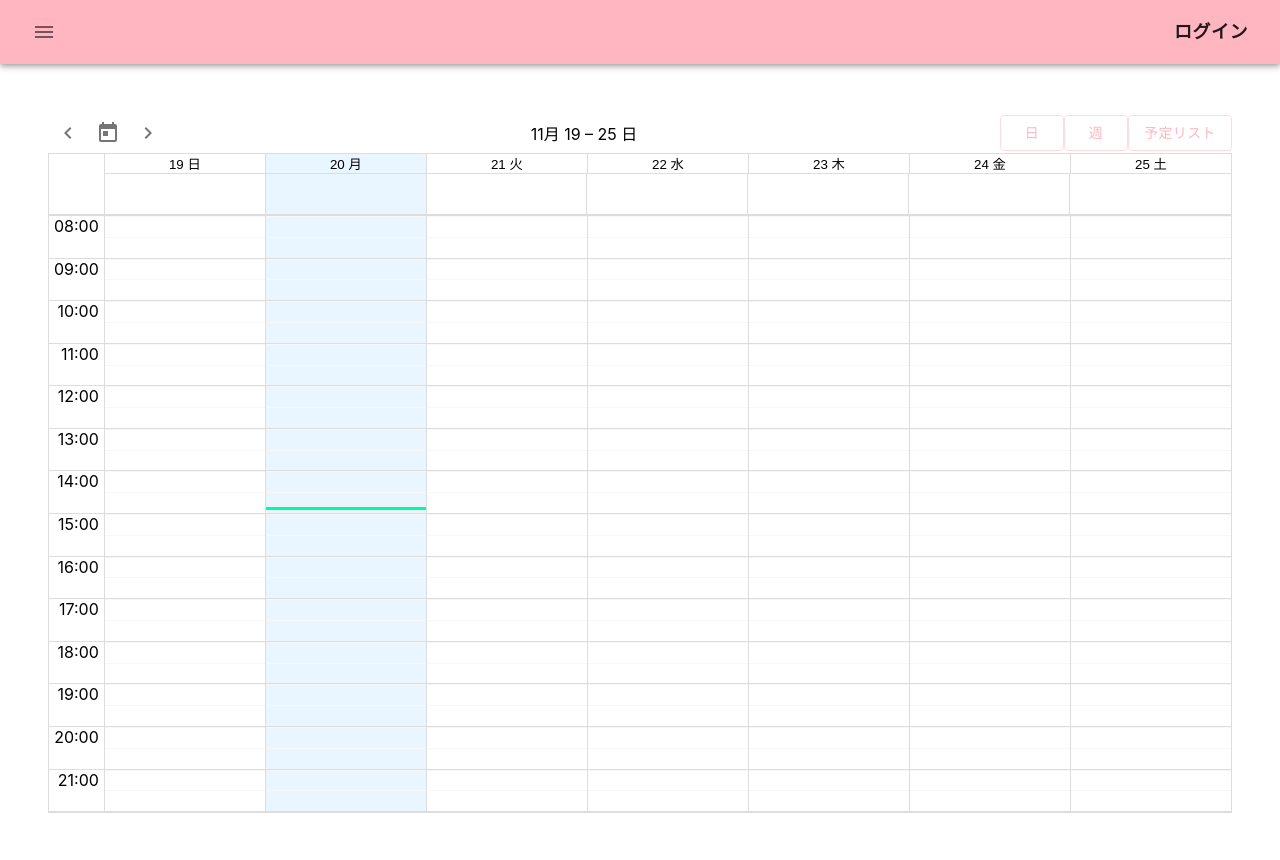
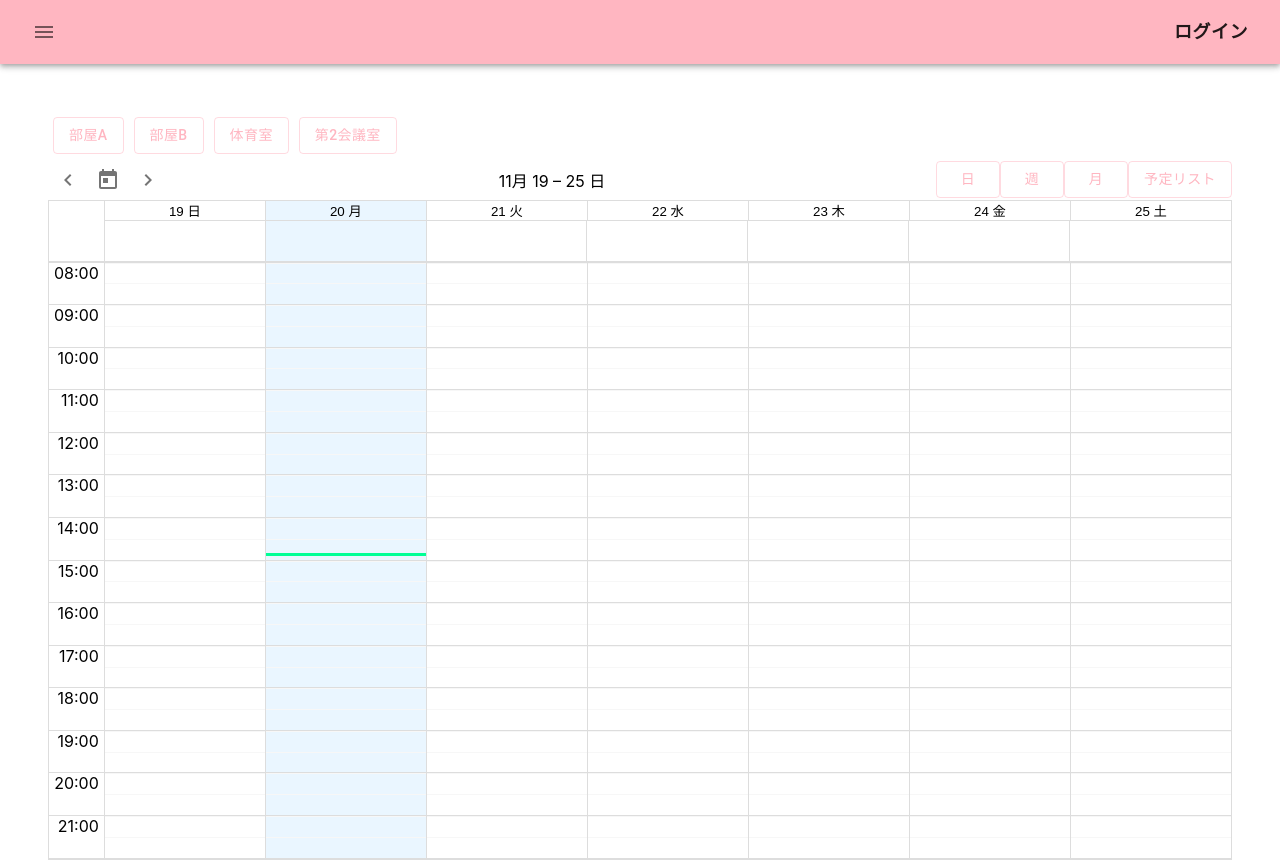
Before and after one commit to MiyoKouseki/sakuragaoka-yoyaku, a React (Create React App) app: page / in a window 1280 px wide. Before the commit the page ends 813 px from the top, so only its background shows below. Built offline with nearby package versions, Linux system fonts and the light colour scheme; no server answers; the database is empty.

Commit message:
feat: 部屋名でフィルター可能にした。

```diff
--- a/src/components/NavigationBar.tsx
+++ b/src/components/NavigationBar.tsx
@@ -46,7 +46,7 @@ const NavigationBar: React.FC = () => {
                 {renderMenuLink("/", <HomeIcon />, handleMobileMenuToggle)}
                 {renderMenuLink("/rooms/list", "部屋", handleMobileMenuToggle)}
                 {user && renderMenuLink("/organization/list","団体",handleMobileMenuToggle)}
-                {user && renderMenuLink("/reservation/list","予約",handleMobileMenuToggle)}
+                {user && renderMenuLink("/reservations/list","予約",handleMobileMenuToggle)}
             </List>
         </Drawer>
     );
--- a/src/components/calendarFeatures/CustomEventCalendarHeader.tsx
+++ b/src/components/calendarFeatures/CustomEventCalendarHeader.tsx
@@ -43,6 +43,7 @@ const CustomHeader: React.FC<ToolbarProps> = ({ label, onNavigate, onView, view
         <Grid item>
             {renderButton('day', '日', view, onView)}
             {renderButton('week', '週', view, onView)}
+            {renderButton('month', '月', view, onView)}
             {renderButton('agenda', '予定リスト', view, onView)}
         </Grid>
     </Grid>
--- a/src/components/calendarFeatures/EventCalendar.tsx
+++ b/src/components/calendarFeatures/EventCalendar.tsx
@@ -1,6 +1,6 @@
 // EventCalendar.tsx
 
-import React, { useEffect, useState } from 'react';
+import React from 'react';
 import { Calendar, momentLocalizer, View } from 'react-big-calendar';
 import moment from 'moment';
 import 'moment/locale/ja';
@@ -8,37 +8,29 @@ import 'react-big-calendar/lib/css/react-big-calendar.css';
 import '../../styles/EventCalendarStyles.css';
 import { useMediaQuery } from '@mui/material';
 import CustomHeader from './CustomEventCalendarHeader';
-import { fetchEvents } from '../../services/fetchEvents';
-
+import { Event } from '../../interfaces/Entity';
 moment.locale('ja');
 
-interface Event {
-  id: string;
-  title: string;
-  start: Date;
-  end: Date;
+interface EventCalendarProps {
+  events: Event[];
+  eventColors: Record<string, string>; // eventColors の型を変更
 }
 
 const localizer = momentLocalizer(moment);
-const SMALL_SCREEN_SIZE = 800; // マジックナンバーを定数に置き換え
+const SMALL_SCREEN_SIZE = 800;
 
-const EventCalendar: React.FC = () => {
-  const [events, setEvents] = useState<Event[]>([]);
+const EventCalendar: React.FC<EventCalendarProps> = ({ events, eventColors }) => {
   const isSmallScreen = useMediaQuery(`(max-width:${SMALL_SCREEN_SIZE}px)`);
   const defaultView: View = isSmallScreen ? 'day' : 'week';
 
-
-  useEffect(() => {
-    const loadEvents = async () => {
-      try {
-        const fetchedEvents = await fetchEvents();
-        setEvents(fetchedEvents);
-      } catch (error) {
-        // ユーザーにエラーを通知するロジックをここに追加
-      }
+  const eventStyleGetter = (event: Event) => {
+    const backgroundColor = eventColors[event.roomName];
+    return {
+      style: {
+        backgroundColor,
+      },
     };
-    loadEvents();
-  }, []);
+  };
 
   return (
     <div style={{ height: '700px' }}>
@@ -52,6 +44,7 @@ const EventCalendar: React.FC = () => {
         components={{ toolbar: CustomHeader }}
         min={new Date(0, 0, 0, 8, 0, 0)}
         max={new Date(0, 0, 0, 22, 0, 0)}
+        eventPropGetter={eventStyleGetter}
       />
     </div>
   );
--- a/src/pages/YoyakuPage.tsx
+++ b/src/pages/YoyakuPage.tsx
@@ -1,12 +1,80 @@
 // YoyakuPage.tsx
-import React from 'react';
+import React, { useEffect, useState, useMemo } from 'react';
 import EventCalendar from '../components/calendarFeatures/EventCalendar';
 import Container from '@mui/material/Container';
+import { fetchEvents } from '../services/fetchEvents';
+import { Event } from '../interfaces/Entity';
+import Button from '@mui/material/Button';
+import '../styles/EventCalendarStyles.css';
 
 const YoyakuPage: React.FC = () => {
+  const [events, setEvents] = useState<Event[]>([]);
+  const availableRoomNames = useMemo(() => ['部屋A', '部屋B', '体育室', '第2会議室'], []);
+  const buttonColors = useMemo(() => ['red', 'blue', 'green'], []);
+  const [selectedRoomNames, setSelectedRoomNames] = useState<string[]>([]);
+  const [selectedColors, setSelectedColors] = useState<string[]>([]);
+
+  const roomColors = useMemo(() => {
+    return availableRoomNames.reduce((acc, roomName, index) => {
+      acc[roomName] = buttonColors[index % buttonColors.length];
+      return acc;
+    }, {} as Record<string, string>);
+  }, [availableRoomNames, buttonColors]);
+
+  useEffect(() => {
+    const loadEvents = async () => {
+      try {
+        const fetchedEvents = await fetchEvents({ collectionName: 'reservations' });
+        const filteredEvents = fetchedEvents.filter(event =>
+          selectedRoomNames.includes(event.roomName)
+        );
+        setEvents(filteredEvents);
+      } catch (error) {
+        // エラー処理
+      }
+    };
+    loadEvents();
+    setSelectedColors(selectedRoomNames.map(roomName => roomColors[roomName]));
+  }, [selectedRoomNames, roomColors]);
+
+  const handleRoomSelect = (roomName: string) => {
+    setSelectedRoomNames(prev => {
+      if (prev.includes(roomName)) {
+        return prev.filter(name => name !== roomName);
+      } else {
+        return prev.length < 3 ? [...prev, roomName] : prev;
+      }
+    });
+
+    setSelectedColors(prev => {
+      const index = selectedRoomNames.length % buttonColors.length;
+      return [...prev, buttonColors[index]];
+    });
+  };
+
+
+
   return (
     <Container>
-      <EventCalendar />
+      <div>
+        {availableRoomNames.map((roomName, index) => (
+          <Button
+            key={index}
+            variant={selectedRoomNames.includes(roomName) ? "contained" : "outlined"}
+            style={{
+              backgroundColor: selectedRoomNames.includes(roomName)
+                ? selectedColors[selectedRoomNames.indexOf(roomName)]
+                : undefined,
+              color: selectedRoomNames.includes(roomName) ? 'white' : undefined,
+              margin: '5px',
+            }}
+            onClick={() => handleRoomSelect(roomName)}
+          >
+            {roomName}
+          </Button>
+        ))}
+      </div>
+      <EventCalendar events={events} eventColors={roomColors} />
     </Container>
   );
 };
--- a/src/services/fetchEvents.ts
+++ b/src/services/fetchEvents.ts
@@ -1,19 +1,26 @@
 import { getAuth } from 'firebase/auth';
 import { fetchCollectionData } from '../services/firestoreServices';
-import { Reservation } from '../interfaces/Entity';
 
-export const fetchEvents = async () => {
+interface QueryParams {
+  collectionName: string;
+  fieldName?: string;
+  value?: any;
+}
+
+export const fetchEvents = async (params: QueryParams) => {
+  const { collectionName, fieldName, value } = params;
+
   try {
-    const fetchedReservations = await fetchCollectionData<Reservation>('reservations');
+    const fetchedData = await fetchCollectionData(collectionName, fieldName, value);
     const isUserAuthenticated = !!getAuth().currentUser;
 
-    return fetchedReservations.map((reservation: Reservation) => ({
-      ...reservation,
-      start: new Date(reservation.startTime),
-      end: new Date(reservation.endTime),
+    return fetchedData.map((data: any) => ({
+      ...data,
+      start: new Date(data.startTime),
+      end: new Date(data.endTime),
       title: isUserAuthenticated
-        ? `${reservation.organizationName} - ${reservation.roomName}`
-        : reservation.roomName,
+        ? `${data.organizationName} - ${data.roomName}`
+        : data.roomName,
     }));
   } catch (error) {
     console.error('Error fetching events:', error);
--- a/src/services/firestoreServices.ts
+++ b/src/services/firestoreServices.ts
@@ -1,7 +1,6 @@
 // firestoreService.ts
-import { collection, getFirestore, query, getDocs, QueryDocumentSnapshot } from 'firebase/firestore';
+import { collection, getFirestore, query, getDocs, QueryDocumentSnapshot, where } from 'firebase/firestore';
 
-// Firestoreのドキュメントからデータを取得して汎用的な型に変換するための関数
 const docToData = <T>(doc: QueryDocumentSnapshot): T => {
   const data = doc.data();
   return {
@@ -10,11 +9,23 @@ const docToData = <T>(doc: QueryDocumentSnapshot): T => {
   } as T;
 };
 
-// 任意のFirestoreコレクションからデータを取得する汎用的な関数
-export const fetchCollectionData = async <T>(collectionName: string): Promise<T[]> => {
+export const fetchCollectionData = async <T>(
+  collectionName: string,
+  fieldName?: string,
+  value?: any
+): Promise<T[]> => {
   const db = getFirestore();
   const collectionRef = collection(db, collectionName);
-  const q = query(collectionRef);
+  let q;
+
+  if (fieldName && value !== undefined) {
+    // 特定のフィールドに基づいてクエリを作成
+    q = query(collectionRef, where(fieldName, '==', value));
+  } else {
+    // フィールド指定がない場合は、コレクション全体を対象にクエリを作成
+    q = query(collectionRef);
+  }
+
   const querySnapshot = await getDocs(q);
   const items: T[] = [];
 
--- a/src/styles/EventCalendarStyles.css
+++ b/src/styles/EventCalendarStyles.css
@@ -14,3 +14,20 @@
     /* もしカレンダーの上に余白があれば、ここで調整する */
     margin-top: 1px; /* この値を小さくする */
   }
+
+
+  /* カスタムボタンのスタイル */
+.custom-button-red {
+  background-color: red;
+  color: white;
+}
+
+.custom-button-blue {
+  background-color: blue;
+  color: white;
+}
+
+.custom-button-green {
+  background-color: green;
+  color: white;
+}
```
Also changed, not shown: src/interfaces/Entity.ts (+10 -2 lines).
